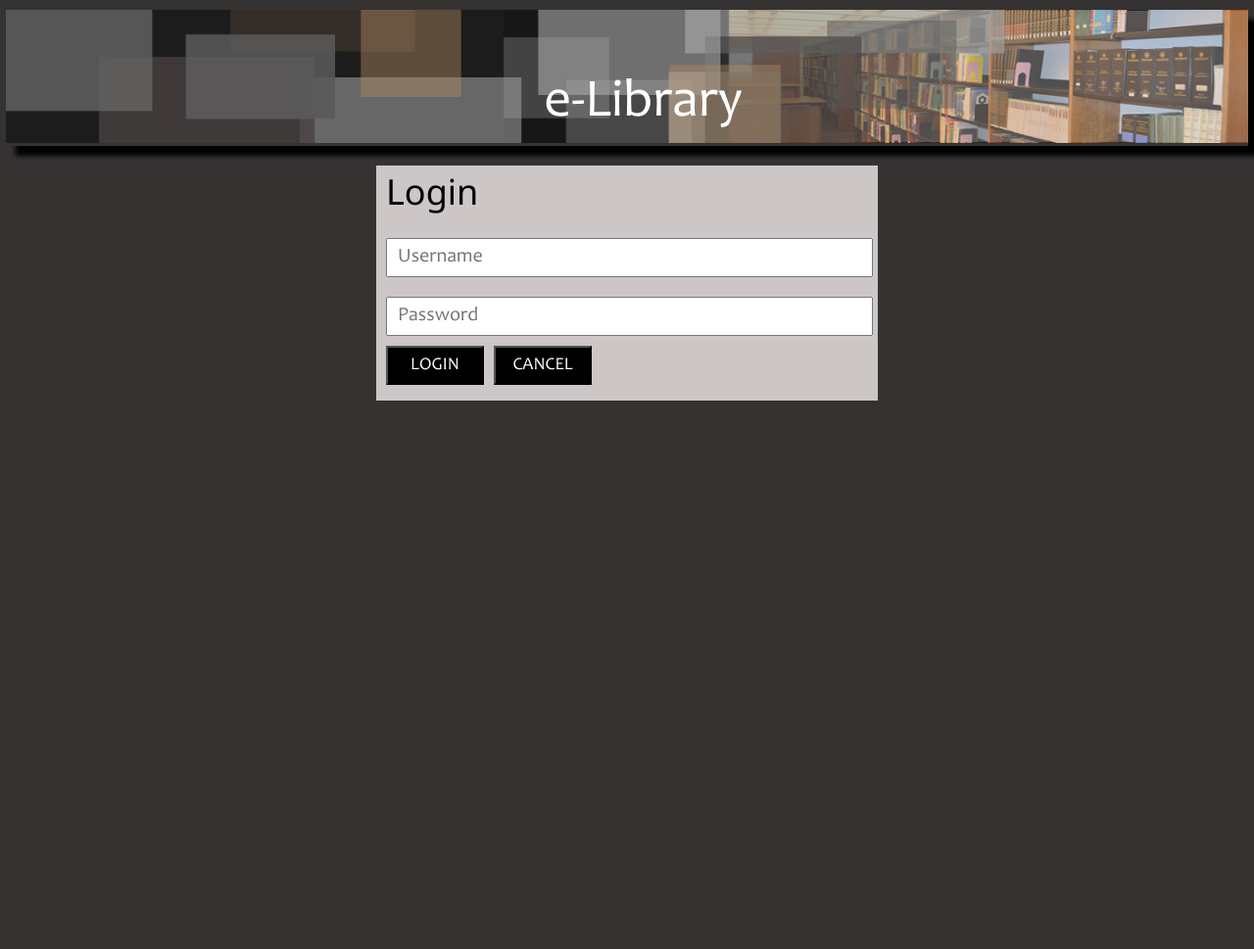
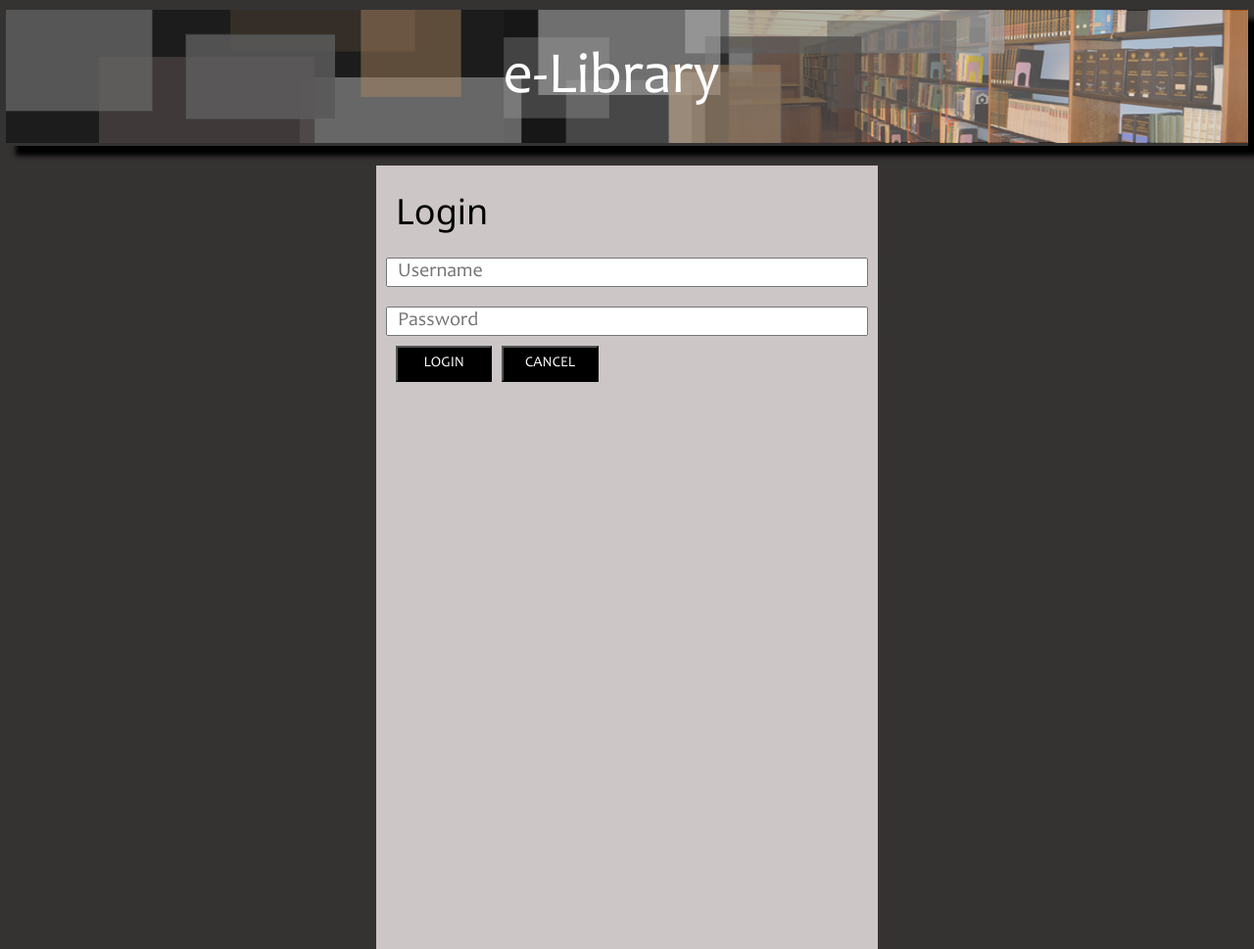
Before and after one commit to Yehezrusli/ELibrary, a PHP site: page /pages/general/login.php in a window 1280 px wide. Shown: the whole page at 98% size. Before the commit the page ends 409 px from the top, so only its background shows below. Run offline with PHP 8.4, Linux system fonts and the light colour scheme.

Commit message:
php usr login sign up

```diff
--- a/pages/general/login.php
+++ b/pages/general/login.php
@@ -38,27 +38,28 @@
 				margin-top: 20px;
 				background-color:  rgb(204, 198, 198);
 				width: 40%;
-				height: 30%;
+				height: inherit;
 				margin-left: auto;
 				margin-right: auto;
+				padding: 10px;
 			}
 
 			input[type=text] {
-				margin: 10px;
+				margin: 0px;
 				margin-top: 10px;
 				margin-bottom: 10px;
-				width: 97%;
-				height: 40px;
+				width: 100%;
+				height: 20%;
 				padding-left: 10px;
 				font-size: 20px;
 			}
 
 			input[type=password] {
-				margin: 10px;
+				margin: 0px;
 				margin-top: 10px;
 				margin-bottom: 10px;
-				width: 97%;
-				height: 40px;
+				width: 100%;
+				height: 20%;
 				padding-left: 10px;
 				font-size: 20px;
 			}
@@ -71,71 +72,45 @@
 				background-color : black;
 				color: white;
 				margin-left: 10px;
-				font-size: 18px;
+				font-size: 100%;
 				padding: 5px;
 				padding-left: 10px;
 				padding-right: 10px;
 			}
 
 			input[type=submit] {
-            width: 100px;
-			height: 40px;
+            width: 20%;
+			height: 20%;
 			margin: 0;
 			}
 
 			p{
 				font-size: 20px;
 				color: red;
-				margin-left: 10px;
+				margin: 0;
 			}
 
-			.modal {
-            display: none;
-            position: fixed;
-            z-index: 1;
-            padding-top: 100px;
-            left: 0;
-            top: 0;
-            width: 100%;
-            height: 100%;
-            overflow: auto;
-            background-color: rgba(54, 58, 58);
-            background-color: rgba(54, 58, 58, 0.3);
-        }
-
-        .modal-content {
-            background-color: rgba(56, 141, 141, 0.5);
-            margin: auto;
-            padding: 20px;
-            border: 1px solid #888;
-            width: 80%;
-        }
-
-        .close {
-            color: #aaaaaa;
-            float: right;
-            font-size: 28px;
-            font-weight: bold;
-        }
-
-        .close:hover,
-        .close:focus {
-            color: #000;
-            text-decoration: none;
-            cursor: pointer;
-		}
 			#text{
 				color: white;
 				position: absolute;
-			font-size: 55px;
-
+				font-size: 400%;
+				margin: 0;
+				margin-top: 2%;
 			}
 			#textarea{
-			margin-top: 10px;
-			width: 15%;
+				width: 20%;
+				height: 20%;
 				margin-right: auto;
 				margin-left: auto;
 			}
+
+			.exception{
+				margin-left: auto;
+				margin-right: auto;
+				display: table;
+
+			}
+
 		</style>
 	</head>
 	<body>
@@ -154,8 +129,14 @@
 				<input type="submit" name="login" id="button" onsubmit="blok()" value="LOGIN">
 				<input type="submit" name="cancel" id="button" value="CANCEL">
 			</form>
-		</div>
+			<br>
+			<br>
+			<br>
+			<br>
+			<br>
+			<div class="exception">
 				<?php
+					session_start();
 					if(isset($_POST['cancel'])){
 						header("Location:../../index.php");
 					}
@@ -171,21 +152,26 @@
 						$result = $con->query($query);
 
 						if(!isset($uname) || empty($uname)){
-					echo 'Please enter your username and password';
+							echo '<p>Please enter your username and password</p>';
 						} else if(!isset($pass) || empty($pass)){
-					echo 'Please enter your username and password';
+							echo '<p>Please enter your username and password</p>';
 						} else if($result->num_rows == 0){
-					echo 'WRONG USERNAME';
+							echo '<p>WRONG USERNAME</p>';
 						} else{
 							while($row = $result->fetch_array()){
 								if($row['pass'] == md5("$pass")){
-							echo "berhasi berhasil berhasil Hore";
+									$_SESSION['uname'] = $uname;
+									header("Location:../user/usr.php");
 								}else{
-							echo "Wrong Password";
+									echo "<p>Wrong Password</p>";
 								}
 							}
 						}
 					}
 				?>
+			</div>
+		</div>
+
+
 	</body>
 </html>
--- a/style/style.css
+++ b/style/style.css
@@ -8,6 +8,4 @@ body {
 
 .header {
     width: 100%;
-    color: rgb(53, 50, 50);
-    text-align: center;
 }
```
Also changed, not shown: index.php (+8 -5 lines), pages/general/signup.php (+17 -15 lines), pages/user/usr.php (+14 -1 lines). Lines whose indentation alone changed are shown as unchanged.
